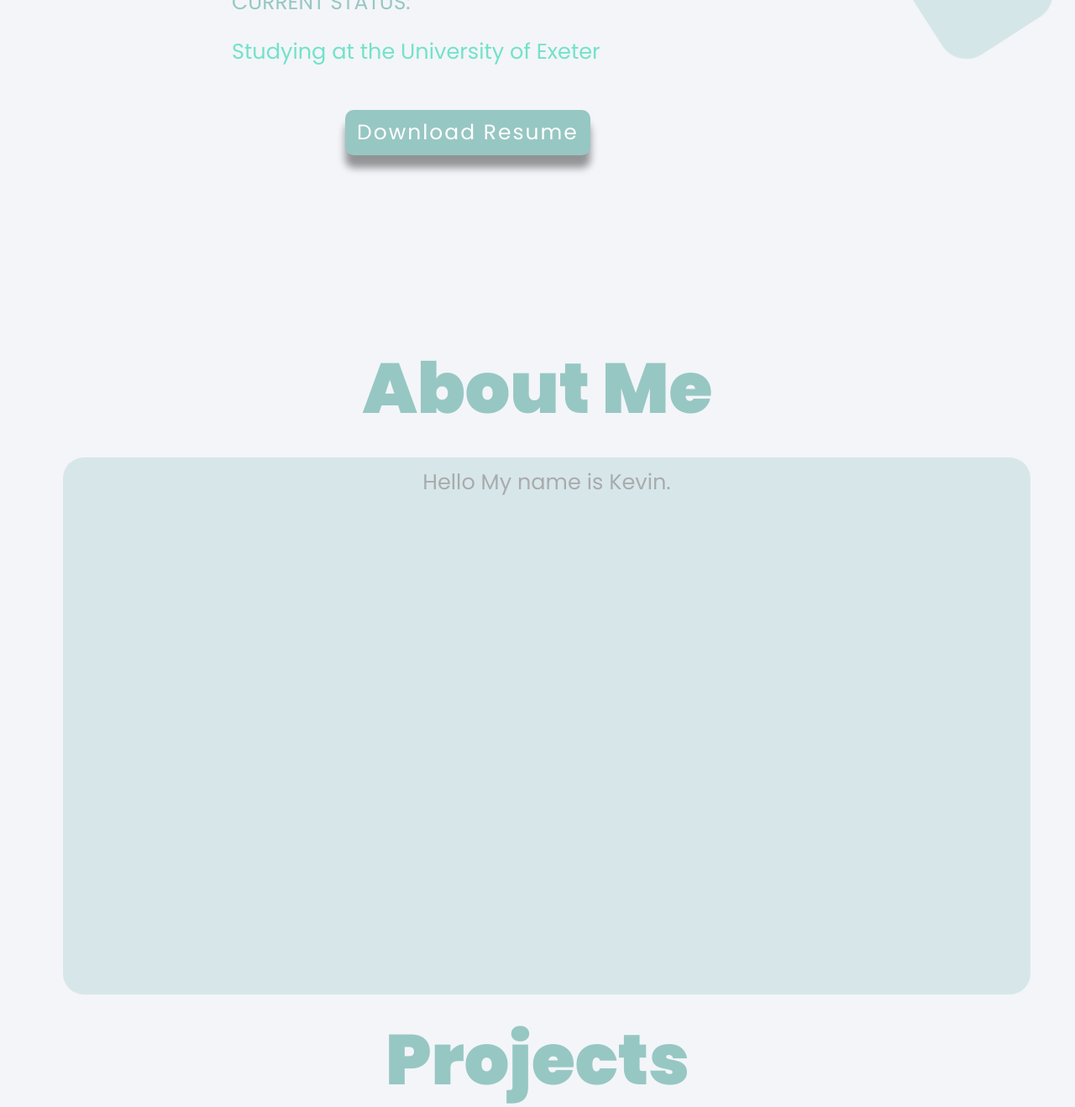
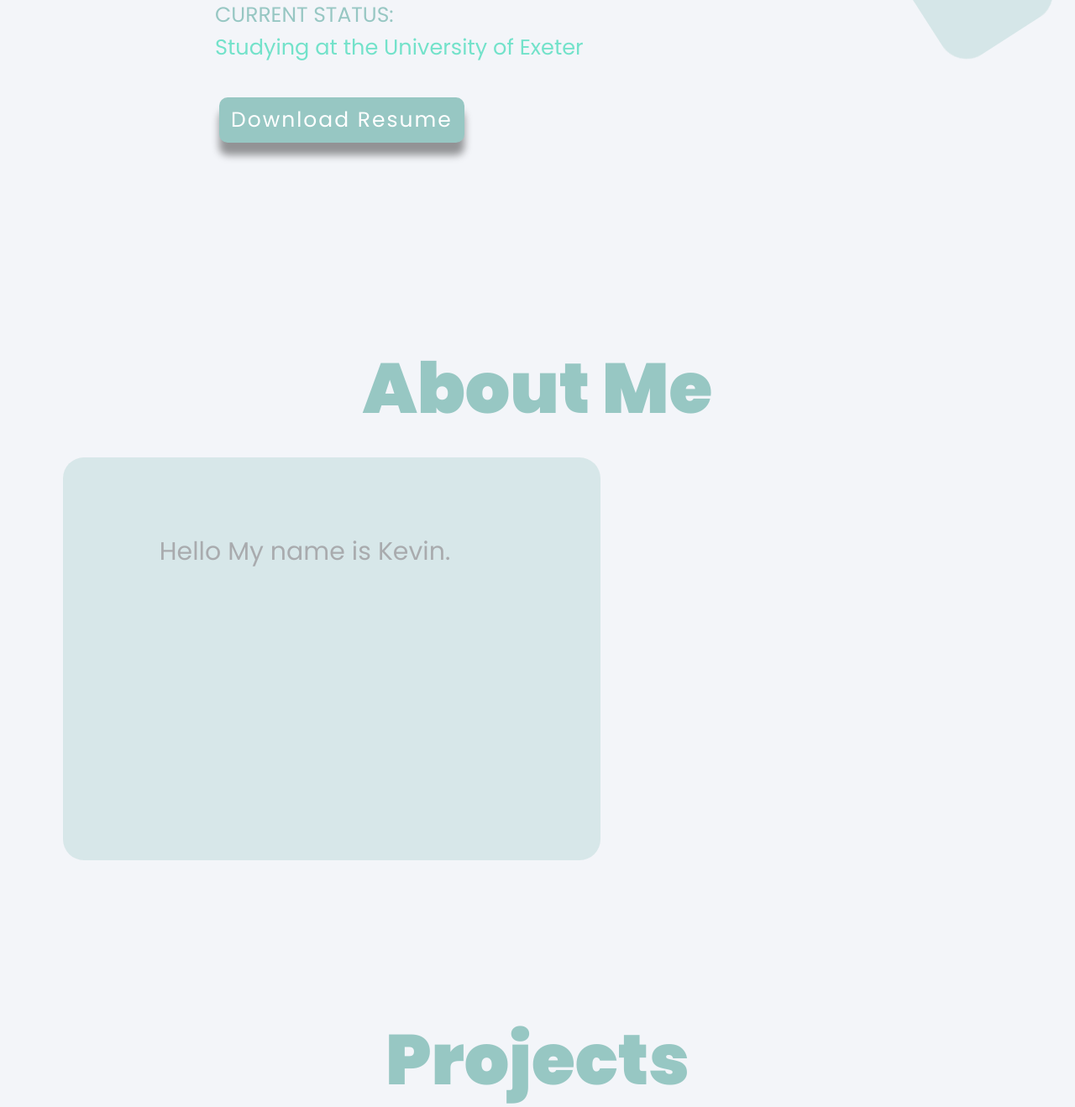
Before and after one commit to Kevvy404/kevvy404.github.io, a plain HTML site: page index.html in a window 1280 px wide. Shown: the part 400-1719 px from the top of the page at 84% size. Drawn offline with nearby package versions, Linux system fonts and the light colour scheme.

Commit message:
Changed some dimensions for the about me text

```diff
--- a/index.html
+++ b/index.html
@@ -42,11 +42,11 @@
                         <div class="cols cols0">
                             <span class="topline"> WELCOME </span>
                             <h1> I'm <span class="multiText"></span></h1>
-                            <div>
+                            <div class="status">
                                 <p id="current">
                                     CURRENT STATUS:
                                 </p>
-                                <p id="status">
+                                <p id="c_status">
                                     Studying at the University of Exeter
                                 </p>
                             </div>
@@ -69,9 +69,11 @@
         </section>
         <section class="aboutMe">
             <h1 id="aboutMe" >About Me</h1>
-                <p id="aboutMeTxt">
+            <div id="aboutMeTxt">
+                <p id="txt">
                     Hello My name is Kevin.
                 </p>
+            </div>
         </section>
         <section class="projects">
             <h1 id="projects">Projects</h1>
--- a/static/style.css
+++ b/static/style.css
@@ -17,12 +17,19 @@ section{
     scroll-snap-stop: always;
 }
 
+.status{
+    display: block;
+    position: relative;
+    font-size: 35px;
+}
+
 #current{
     font-size: 25px;
     color: #97C7C3;
 }
 
-#status{
+#c_status{
+    margin-top: -10px;
     color: #73E2CA;
 }
 
@@ -37,28 +44,26 @@ section{
     text-align: center;
 }
 
-#aboutMeTxt {
+#aboutMeTxt{
     justify-content: center;
     align-items: center;
     margin: 20px 75px;
-    width: 90%;
-    height: 80%;
+    padding-top: 80px;
+    width: 50%;
+    height: 60%;
     border-radius: 25px;
     background-color: #97C7C3;
     opacity: 0.3;
+}
+
+#txt{
+    font-size: 30px;
 }
 
 .index{
     height: 100vh;
     align-items: center;
 }
-
-/* p{
-    font-size: 20px;
-    color: #97C7C3;
-    margin: 20px 0px;
-    position: relative;
-} */
 
 .landing{
     width: 100%;
@@ -263,16 +268,16 @@ h1{
 
 p{
     display: block;
-    padding: 10px 20px;
+    padding-top: 10px;
     width: 90%;
     font-size: 1.6rem;
     color: black;
 }
 
 .btn{
+    display: block;
     position: relative;
     width: 100%;
-    left: 150px;
 }
 
 button{
@@ -287,7 +292,6 @@ button{
     padding: 8px 14px;
     margin: 40px 5px;
     letter-spacing: 2px;
-    text-transform: capitalize;
     box-shadow: 0 15px 10px rgba(0,0,0,0.4);
 }
 
```
